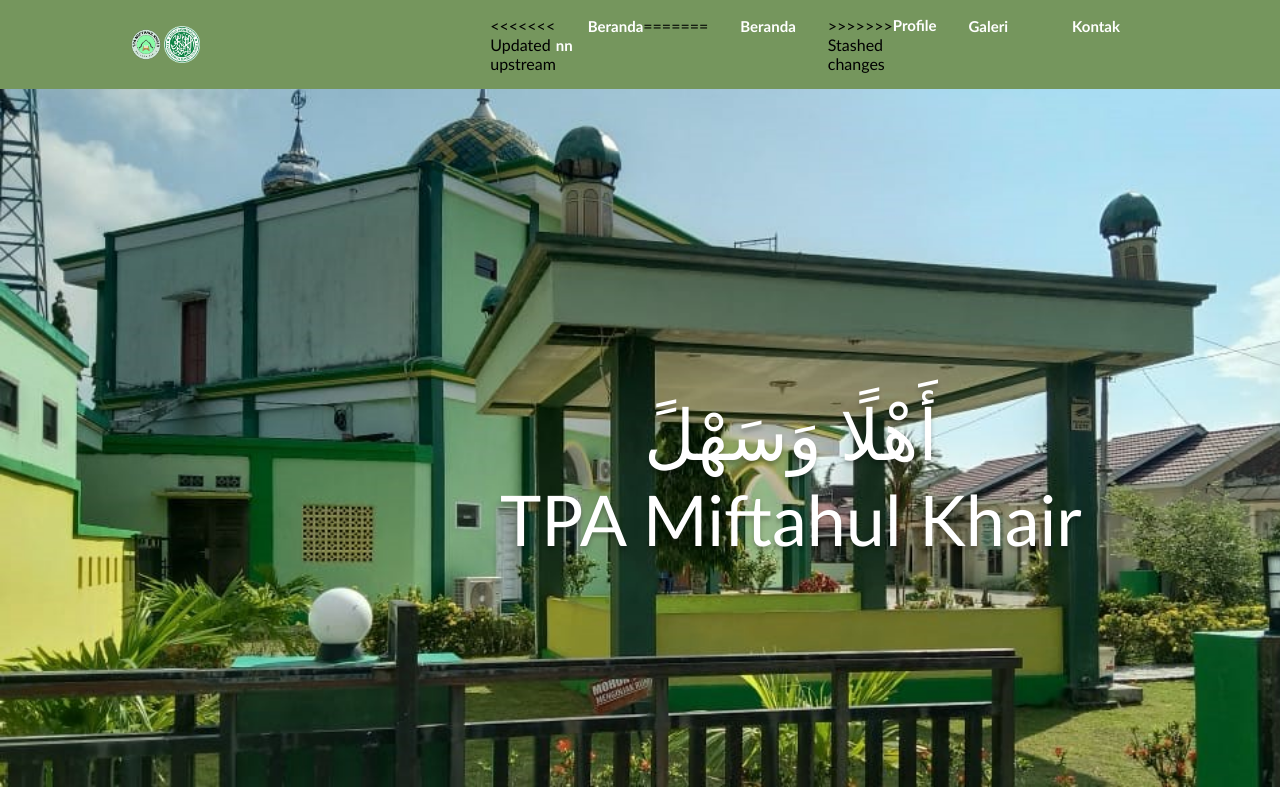
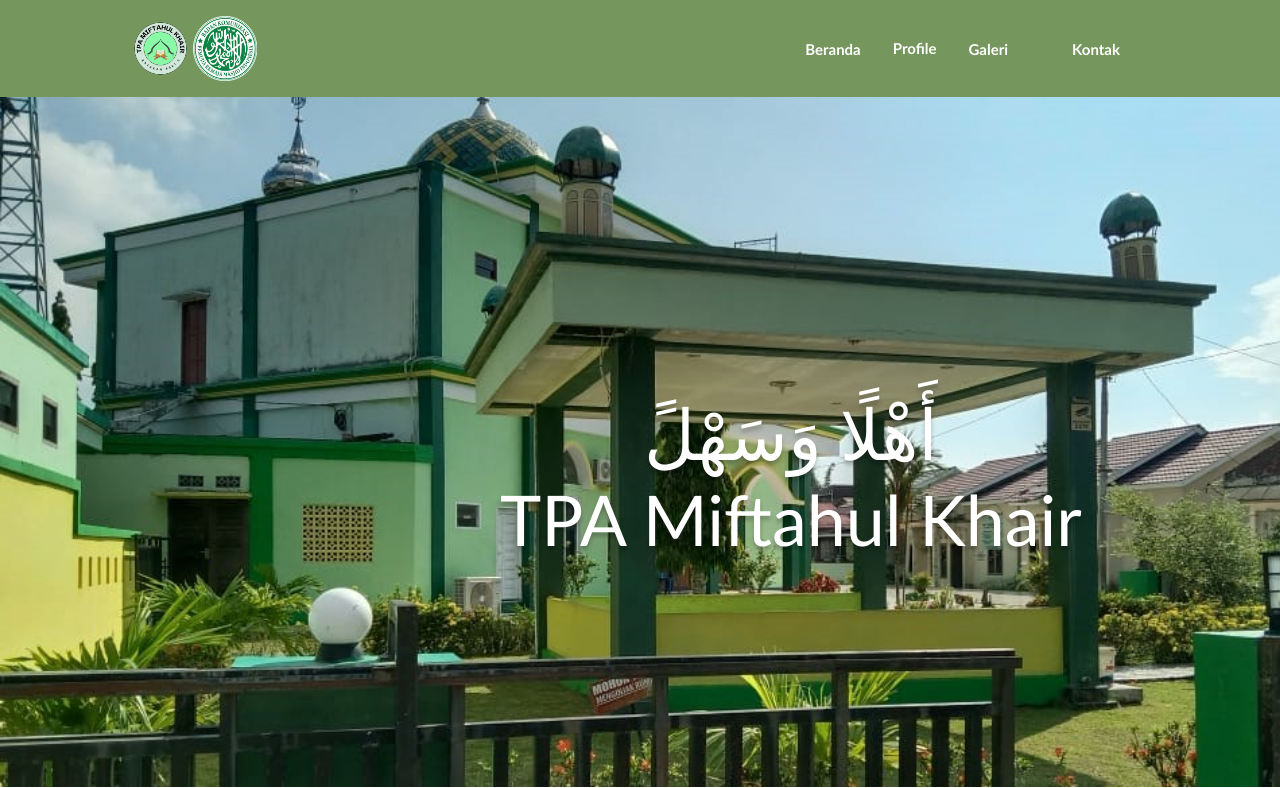
Before and after one commit to ameliadewidz/Projek-Klien-PKWU, a plain HTML site: page index.html in a window 1280 px wide. Shown: the top 788 px of the page. Drawn offline with Linux system fonts and the light colour scheme.

Commit message:
isti index

```diff
--- a/index.html
+++ b/index.html
@@ -20,11 +20,7 @@
         </div>
         <div class="navbar">
             <ul class="navlist">
-<<<<<<< Updated upstream
-                <li><a href="test.html">Beranda nn</a></li>
-=======
-                <li><a href="index.html">Beranda</a></li>
->>>>>>> Stashed changes
+                <li><a href="test.html">Beranda</a></li>
                 <div class="dropdown">
                     <p class="p">Profile
                     <div class="content">
```
